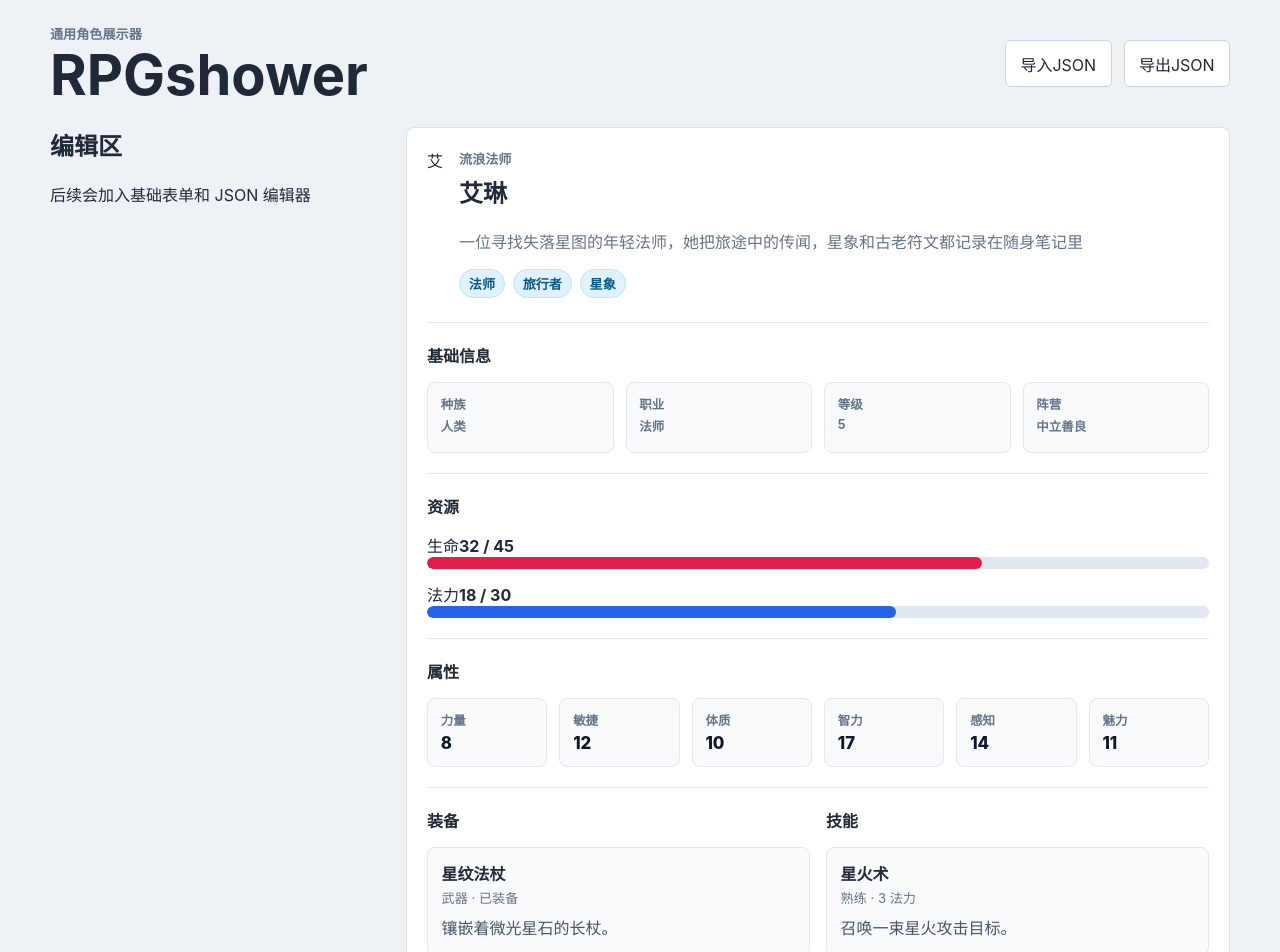
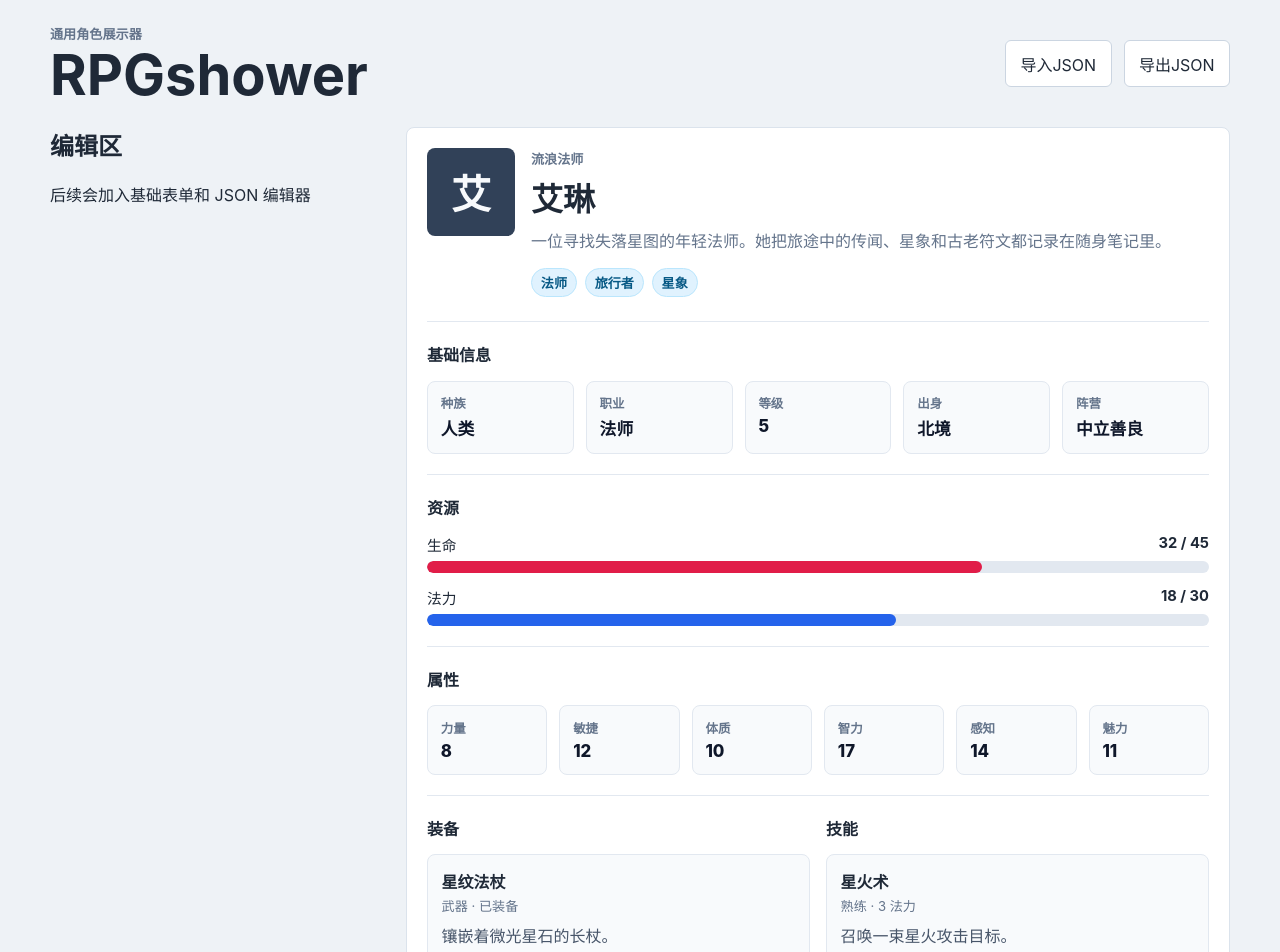
Before and after one commit to Jiu-Zz/RPGshower, a React (Vite) app: page / in a window 1280 px wide. Shown: the top 952 px of the page. Built offline with nearby package versions, Linux system fonts and the light colour scheme.

Commit message:
feat: render character card from sample data

```diff
--- a/src/App.tsx
+++ b/src/App.tsx
@@ -1,6 +1,8 @@
 import "./App.css";
+import { sampleCharacter } from "./data/sampleCharacter";
 
 function App() {
+  const character = sampleCharacter;
   return (
     <main className="app-shell">
       <header className="topbar">
@@ -22,18 +24,24 @@ function App() {
         </aside>
         <section className="preview-panel" aria-label="角色预览">
           <article className="character-card">
+            {/* 角色卡顶部：头像、称号、名字、简介、标签 */}
             <header className="character-header">
-              <div className="avater-initial">艾</div>
-              <div className="character-tital">
-                <p className="eyebrow">流浪法师</p>
-                <h2>艾琳</h2>
-                <p className="character-summary">
-                  一位寻找失落星图的年轻法师，她把旅途中的传闻，星象和古老符文都记录在随身笔记里
-                </p>
+              {/* 从角色数据中读取头像文字 */}
+              <div className="avatar-initial">
+                {character.profile.avatarText}
+              </div>
+
+              <div className="character-title">
+                <p className="eyebrow">{character.profile.title}</p>
+                <h2>{character.profile.name}</h2>
+
+                <p className="character-summary">{character.profile.summary}</p>
+
+                {/* 用 map 把 tags 数组转换成多个 span */}
                 <div className="tag-list" aria-label="角色标签">
-                  <span>法师</span>
-                  <span>旅行者</span>
-                  <span>星象</span>
+                  {character.profile.tags.map((tag) => (
+                    <span key={tag}>{tag}</span>
+                  ))}
                 </div>
               </div>
             </header>
@@ -44,104 +52,94 @@ function App() {
               <dl className="basic-grid">
                 <div>
                   <dt>种族</dt>
-                  <dt>人类</dt>
+                  <dd>{character.basics.species}</dd>
                 </div>
                 <div>
                   <dt>职业</dt>
-                  <dt>法师</dt>
+                  <dd>{character.basics.className}</dd>
                 </div>
                 <div>
                   <dt>等级</dt>
-                  <dt>5</dt>
+                  <dd>{character.basics.level}</dd>
+                </div>
+                <div>
+                  <dt>出身</dt>
+                  <dd>{character.basics.origin}</dd>
                 </div>
                 <div>
                   <dt>阵营</dt>
-                  <dt>中立善良</dt>
+                  <dd>{character.basics.alignment}</dd>
                 </div>
               </dl>
             </section>
 
+            {/* 资源区域：从 character.resources 数组生成 */}
             <section className="card-section">
               <h3>资源</h3>
 
               <div className="resource-list">
-                <div className="resource">
-                  <div className="resource_label">
-                    <span>生命</span>
-                    <strong>32 / 45</strong>
+                {character.resources.map((resource) => {
+                  // 计算当前资源百分比。
+                  // 例如生命 32 / 45，大约是 71%。
+                  const percent =
+                    resource.max > 0
+                      ? Math.round((resource.current / resource.max) * 100)
+                      : 0;
+
+                  return (
+                    <div className="resource" key={resource.id}>
+                      <div className="resource-label">
+                        <span>{resource.label}</span>
+                        <strong>
+                          {resource.current} / {resource.max}
+                        </strong>
                       </div>
+
                       <div className="resource-track">
                         <div
-                      className="resource-fill resource-fill-red"
-                      style={{ width: "71%" }}
+                          className={`resource-fill resource-fill-${resource.color}`}
+                          style={{ width: `${percent}%` }}
                         />
                       </div>
                     </div>
-
-                <div className="resource">
-                  <div className="resource_label">
-                    <span>法力</span>
-                    <strong>18 / 30</strong>
-                  </div>
-                  <div className="resource-track">
-                    <div
-                      className="resource-fill resource-fill-blue"
-                      style={{ width: "60%" }}
-                    />
-                  </div>
-                </div>
+                  );
+                })}
               </div>
             </section>
 
+            {/* 属性区域：从 character.attributes 数组生成 */}
             <section className="card-section">
               <h3>属性</h3>
 
               <div className="attribute-grid">
-                <div>
-                  <span>力量</span>
-                  <strong>8</strong>
+                {character.attributes.map((attribute) => (
+                  <div key={attribute.id}>
+                    <span>{attribute.label}</span>
+                    <strong>{attribute.value}</strong>
                   </div>
-                <div>
-                  <span>敏捷</span>
-                  <strong>12</strong>
-                </div>
-                <div>
-                  <span>体质</span>
-                  <strong>10</strong>
-                </div>
-                <div>
-                  <span>智力</span>
-                  <strong>17</strong>
-                </div>
-                <div>
-                  <span>感知</span>
-                  <strong>14</strong>
-                </div>
-                <div>
-                  <span>魅力</span>
-                  <strong>11</strong>
-                </div>
+                ))}
               </div>
             </section>
 
-            {/* 装备和技能区域：左右两列展示 */}
+            {/* 装备和技能区域：从 equipment / skills 数组生成 */}
             <section className="card-section two-column-section">
               {/* 装备列表 */}
               <div>
                 <h3>装备</h3>
 
                 <ul className="item-list">
-                  <li>
-                    <strong>星纹法杖</strong>
-                    <span>武器 · 已装备</span>
-                    <p>镶嵌着微光星石的长杖。</p>
+                  {character.equipment.map((item) => (
+                    <li key={item.id}>
+                      <strong>{item.name}</strong>
+
+                      <span>
+                        {item.type}
+                        {item.equipped ? " · 已装备" : ""}
+                      </span>
+
+                      <p>{item.description}</p>
                     </li>
-
-                  <li>
-                    <strong>旧皮革笔记</strong>
-                    <span>工具</span>
-                    <p>记录星象、传闻和未完成的地图。</p>
-                  </li>
+                  ))}
                 </ul>
               </div>
 
@@ -150,17 +148,17 @@ function App() {
                 <h3>技能</h3>
 
                 <ul className="item-list">
-                  <li>
-                    <strong>星火术</strong>
-                    <span>熟练 · 3 法力</span>
-                    <p>召唤一束星火攻击目标。</p>
+                  {character.skills.map((skill) => (
+                    <li key={skill.id}>
+                      <strong>{skill.name}</strong>
+
+                      <span>
+                        {[skill.level, skill.cost].filter(Boolean).join(" · ")}
+                      </span>
+
+                      <p>{skill.description}</p>
                     </li>
-
-                  <li>
-                    <strong>星图解读</strong>
-                    <span>专家</span>
-                    <p>根据星象和古地图推断道路、季节与异常现象。</p>
-                  </li>
+                  ))}
                 </ul>
               </div>
             </section>
--- /dev/null
+++ b/src/data/sampleCharacter.ts
@@ -0,0 +1,97 @@
+// 这是一个示例角色数据。
+// 现在它还是写在代码里的对象，后续可以从 JSON 导入得到同样结构的数据。
+export const sampleCharacter = {
+  // schemaVersion 用来标记数据结构版本。
+  // 以后如果角色 JSON 格式升级，可以靠它判断如何兼容旧数据。
+  schemaVersion: "0.1.0",
+
+  // id 是角色的唯一标识，后续做多角色管理时会很有用。
+  id: "ailin-wandering-mage",
+
+  // profile 是角色展示时最核心的身份信息。
+  profile: {
+    name: "艾琳",
+    title: "流浪法师",
+    avatarText: "艾",
+    summary:
+      "一位寻找失落星图的年轻法师。她把旅途中的传闻、星象和古老符文都记录在随身笔记里。",
+    tags: ["法师", "旅行者", "星象"],
+  },
+
+  // basics 是角色的基础档案信息。
+  basics: {
+    species: "人类",
+    className: "法师",
+    level: "5",
+    origin: "北境",
+    alignment: "中立善良",
+  },
+
+  // resources 是会变化的资源，比如生命、法力、理智、护盾等。
+  resources: [
+    {
+      id: "hp",
+      label: "生命",
+      current: 32,
+      max: 45,
+      color: "red",
+    },
+    {
+      id: "mp",
+      label: "法力",
+      current: 18,
+      max: 30,
+      color: "blue",
+    },
+  ],
+
+  // attributes 是属性列表，后续可以适配不同规则系统。
+  attributes: [
+    { id: "strength", label: "力量", value: 8 },
+    { id: "dexterity", label: "敏捷", value: 12 },
+    { id: "constitution", label: "体质", value: 10 },
+    { id: "intelligence", label: "智力", value: 17 },
+    { id: "wisdom", label: "感知", value: 14 },
+    { id: "charisma", label: "魅力", value: 11 },
+  ],
+
+  // equipment 是装备列表。
+  equipment: [
+    {
+      id: "staff",
+      name: "星纹法杖",
+      type: "武器",
+      description: "镶嵌着微光星石的长杖。",
+      equipped: true,
+      tags: ["法器"],
+    },
+    {
+      id: "journal",
+      name: "旧皮革笔记",
+      type: "工具",
+      description: "记录星象、传闻和未完成的地图。",
+      equipped: false,
+      tags: ["资料"],
+    },
+  ],
+
+  // skills 是技能列表。
+  skills: [
+    {
+      id: "starfire",
+      name: "星火术",
+      level: "熟练",
+      cost: "3 法力",
+      description: "召唤一束星火攻击目标。",
+      tags: ["法术", "攻击"],
+    },
+    {
+      id: "star-map-reading",
+      name: "星图解读",
+      level: "专家",
+      cost: "",
+      description: "根据星象和古地图推断道路、季节与异常现象。",
+      tags: ["知识", "探索"],
+    },
+  ],
+};
```
Lines whose indentation alone changed are shown as unchanged.
